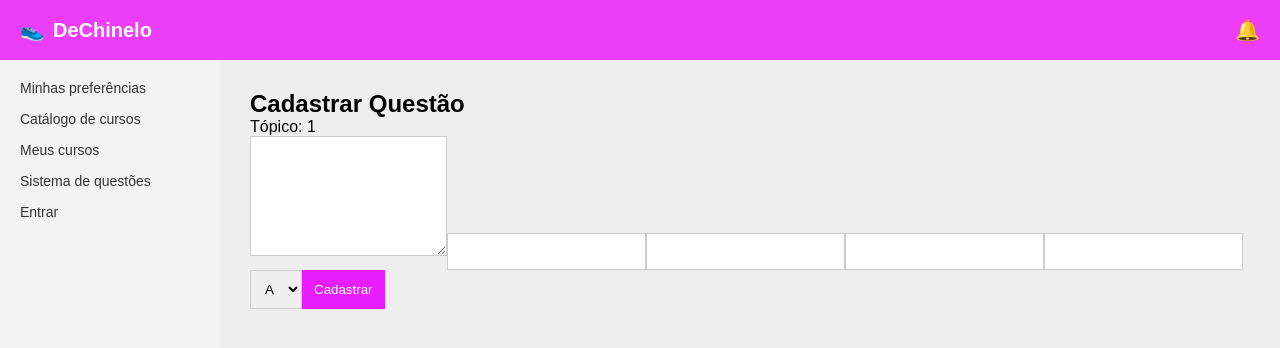
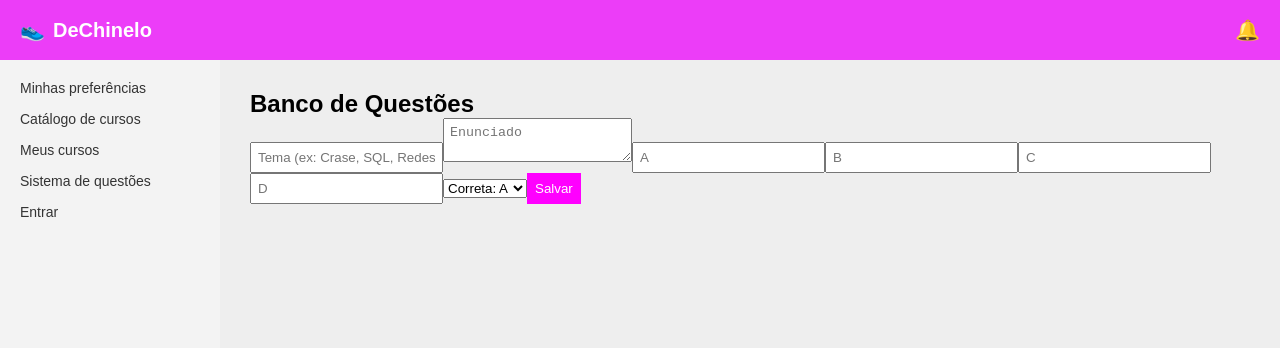
Before and after one commit to afonsosecundaria/autoria-web-react, a React (Vite) app: page /criar-questao/1 in a window 1280 px wide. Shown: the top 348 px of the page. Built offline with nearby package versions, Linux system fonts and the light colour scheme.

Commit message:
cadastrando questoes4

```diff
--- a/src/components/CriarQuestao/CriarQuestao.jsx
+++ b/src/components/CriarQuestao/CriarQuestao.jsx
@@ -1,11 +1,8 @@
-import { useParams } from "react-router-dom";
 import { useState } from "react";
 import Layout from "../Layout/Layout";
-import styles from "./CriarQuestao.module.css";
 
 export default function CriarQuestao() {
-  const { idTopico } = useParams(); // ← aqui
-
+  const [tema, setTema] = useState("");
   const [enunciado, setEnunciado] = useState("");
   const [a, setA] = useState("");
   const [b, setB] = useState("");
@@ -15,17 +12,16 @@ export default function CriarQuestao() {
 
   async function salvarQuestao(e) {
     e.preventDefault();
-
     const token = localStorage.getItem("token");
 
-    const res = await fetch("https://autoria-web-react-production.up.railway.app/api/questoes", {
+    const res = await fetch("https://autoria-web-react-production.up.railway.app/api/banco-questoes", {
       method: "POST",
       headers: {
         "Content-Type": "application/json",
         Authorization: `Bearer ${token}`
       },
       body: JSON.stringify({
-        id_topico: Number(idTopico), // 🔴 ESSENCIAL
+        tema,
         enunciado,
         alternativa_a: a,
         alternativa_b: b,
@@ -37,35 +33,42 @@ export default function CriarQuestao() {
 
     const data = await res.json();
 
-    if (!res.ok) {
-      alert(data.error);
-      return;
-    }
+    if (!res.ok) return alert(data.error);
 
-    alert(data.message);
+    alert("Questão salva no banco!");
   }
 
   return (
     <Layout>
-      <h2>Cadastrar Questão</h2>
-      <p>Tópico: {idTopico}</p>
+      <h2>Banco de Questões</h2>
 
-      <form onSubmit={salvarQuestao}>
-        <textarea value={enunciado} onChange={e => setEnunciado(e.target.value)} />
-        <input value={a} onChange={e => setA(e.target.value)} />
-        <input value={b} onChange={e => setB(e.target.value)} />
-        <input value={c} onChange={e => setC(e.target.value)} />
-        <input value={d} onChange={e => setD(e.target.value)} />
+      <input
+        placeholder="Tema (ex: Crase, SQL, Redes)"
+        value={tema}
+        onChange={e => setTema(e.target.value)}
+        required
+      />
 
-        <select value={correta} onChange={e => setCorreta(e.target.value)}>
-          <option value="A">A</option>
-          <option value="B">B</option>
-          <option value="C">C</option>
-          <option value="D">D</option>
-        </select>
+      <textarea
+        placeholder="Enunciado"
+        value={enunciado}
+        onChange={e => setEnunciado(e.target.value)}
+        required
+      />
 
-        <button>Cadastrar</button>
-      </form>
+      <input placeholder="A" value={a} onChange={e => setA(e.target.value)} />
+      <input placeholder="B" value={b} onChange={e => setB(e.target.value)} />
+      <input placeholder="C" value={c} onChange={e => setC(e.target.value)} />
+      <input placeholder="D" value={d} onChange={e => setD(e.target.value)} />
+
+      <select value={correta} onChange={e => setCorreta(e.target.value)}>
+        <option value="A">Correta: A</option>
+        <option value="B">Correta: B</option>
+        <option value="C">Correta: C</option>
+        <option value="D">Correta: D</option>
+      </select>
+
+      <button onClick={salvarQuestao}>Salvar</button>
     </Layout>
   );
 }
```
Also changed, not shown: 2 other files (tests, documents, lock files or other folders).
